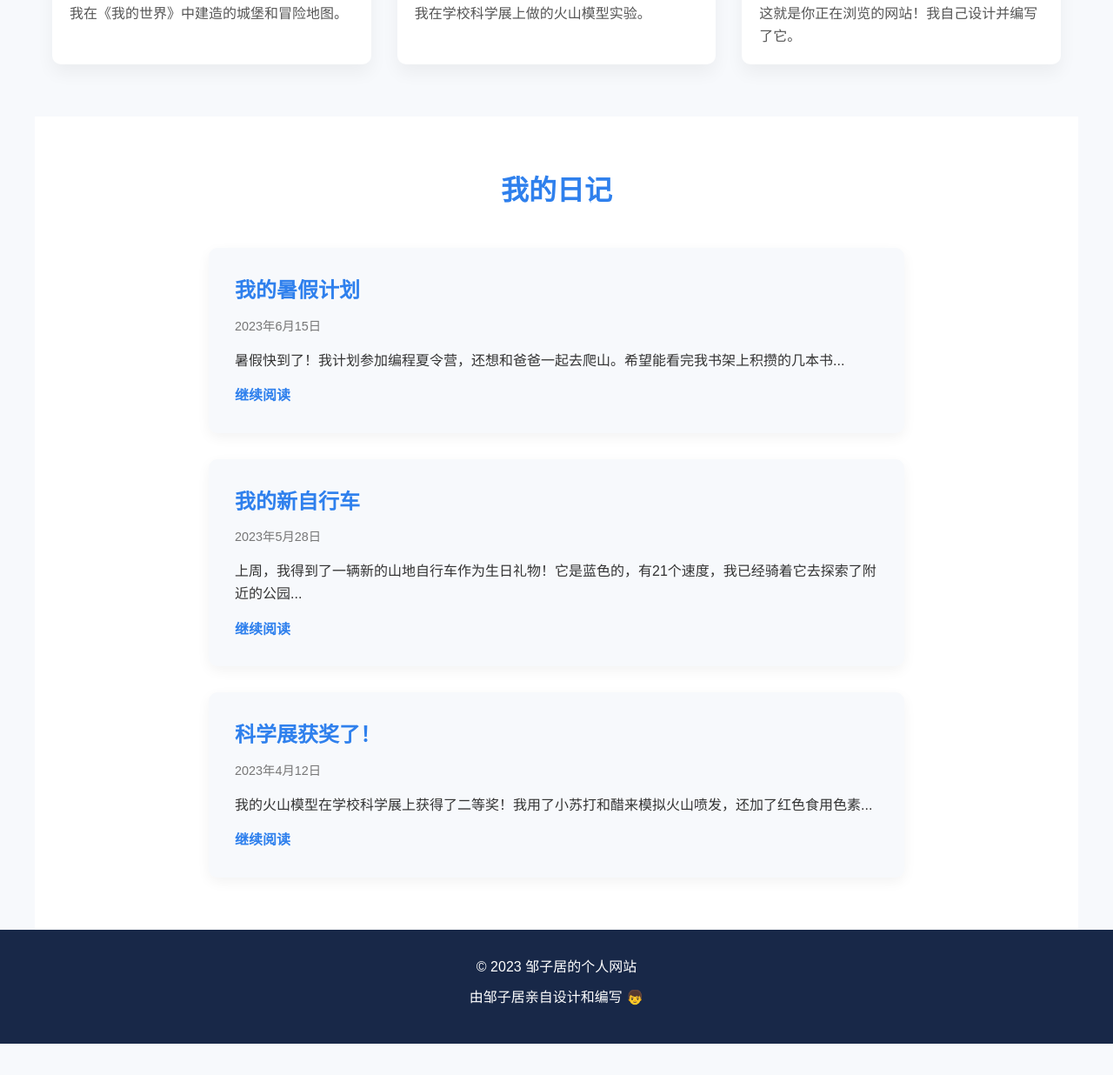
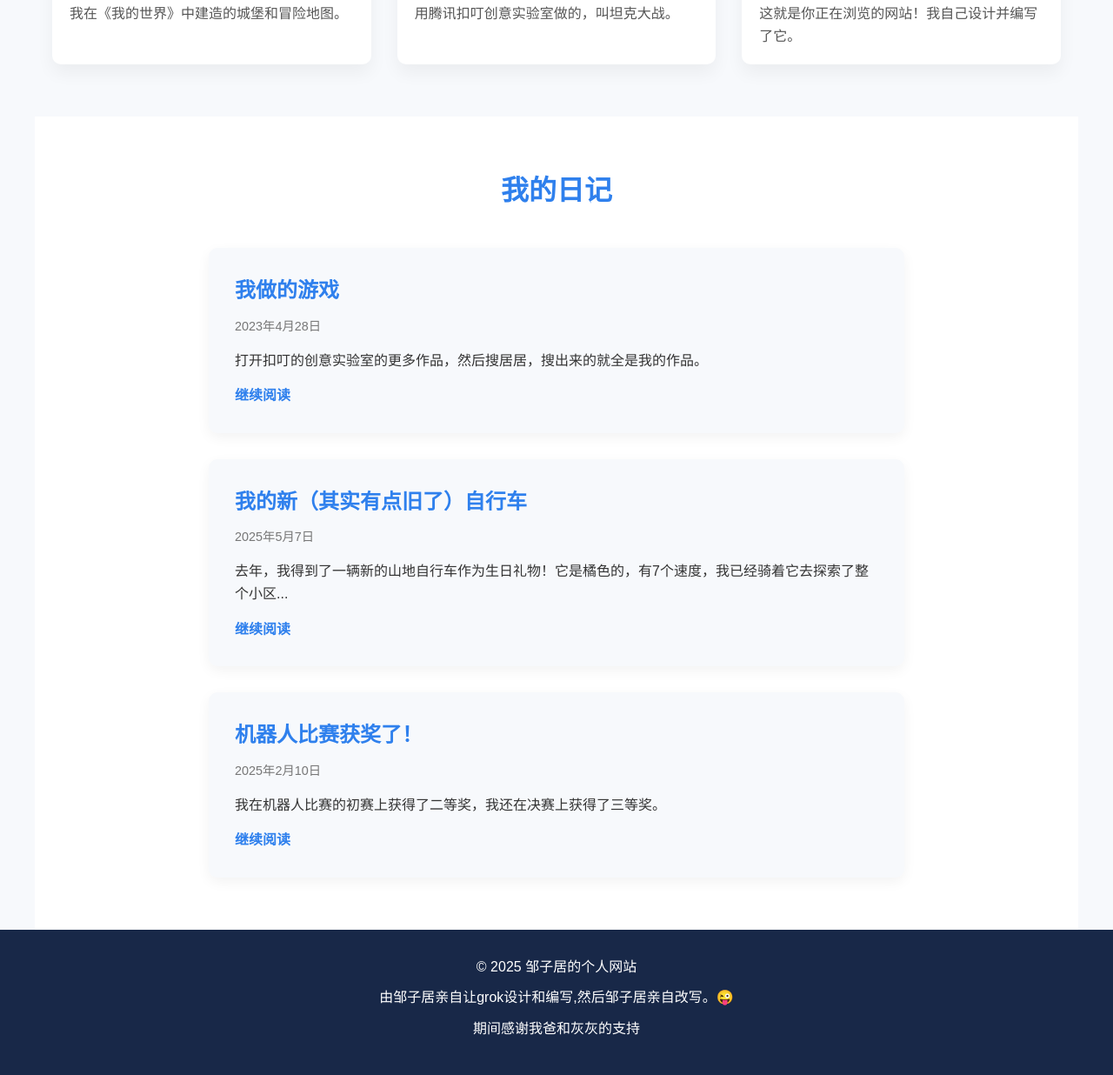
Before and after one commit to mat-shark/game, a plain HTML site: page index.html in a window 1280 px wide. Shown: the part 1784-3020 px from the top of the page at 87% size. Before the commit the page ends 2984 px from the top, so only its background shows below. Drawn offline with Linux system fonts and the light colour scheme.

Commit message:
wo gai le ri ji bu fen

```diff
--- a/index.html
+++ b/index.html
@@ -77,8 +77,8 @@
                 </div>
                 <div class="project-card">
                     <div class="project-image placeholder"></div>
-                    <h3>科学实验</h3>
-                    <p>我在学校科学展上做的火山模型实验。</p>
+                    <h3>我做的第一个游戏</h3>
+                    <p>用腾讯扣叮创意实验室做的，叫坦克大战。</p>
                 </div>
                 <div class="project-card">
                     <div class="project-image placeholder"></div>
@@ -92,21 +92,21 @@
             <h2>我的日记</h2>
             <div class="blog-posts">
                 <article class="blog-post">
-                    <h3>我的暑假计划</h3>
-                    <div class="post-meta">2023年6月15日</div>
-                    <p>暑假快到了！我计划参加编程夏令营，还想和爸爸一起去爬山。希望能看完我书架上积攒的几本书...</p>
+                    <h3>我做的游戏</h3>
+                    <div class="post-meta">2023年4月28日</div>
+                    <p>打开扣叮的创意实验室的更多作品，然后搜居居，搜出来的就全是我的作品。</p>
                     <a href="#" class="read-more">继续阅读</a>
                 </article>
                 <article class="blog-post">
-                    <h3>我的新自行车</h3>
-                    <div class="post-meta">2023年5月28日</div>
-                    <p>上周，我得到了一辆新的山地自行车作为生日礼物！它是蓝色的，有21个速度，我已经骑着它去探索了附近的公园...</p>
+                    <h3>我的新（其实有点旧了）自行车</h3>
+                    <div class="post-meta">2025年5月7日</div>
+                    <p>去年，我得到了一辆新的山地自行车作为生日礼物！它是橘色的，有7个速度，我已经骑着它去探索了整个小区...</p>
                     <a href="#" class="read-more">继续阅读</a>
                 </article>
                 <article class="blog-post">
-                    <h3>科学展获奖了！</h3>
-                    <div class="post-meta">2023年4月12日</div>
-                    <p>我的火山模型在学校科学展上获得了二等奖！我用了小苏打和醋来模拟火山喷发，还加了红色食用色素...</p>
+                    <h3>机器人比赛获奖了！</h3>
+                    <div class="post-meta">2025年2月10日</div>
+                    <p>我在机器人比赛的初赛上获得了二等奖，我还在决赛上获得了三等奖。</p>
                     <a href="#" class="read-more">继续阅读</a>
                 </article>
             </div>
@@ -115,8 +115,9 @@
 
     <footer>
         <div class="footer-content">
-            <p>&copy; 2023 邹子居的个人网站</p>
-            <p>由邹子居亲自设计和编写 👦</p>
+            <p>&copy; 2025 邹子居的个人网站</p>
+            <p>由邹子居亲自让grok设计和编写,然后邹子居亲自改写。😜</p>
+	    <p>期间感谢我爸和灰灰的支持</p>
         </div>
     </footer>
 
```
